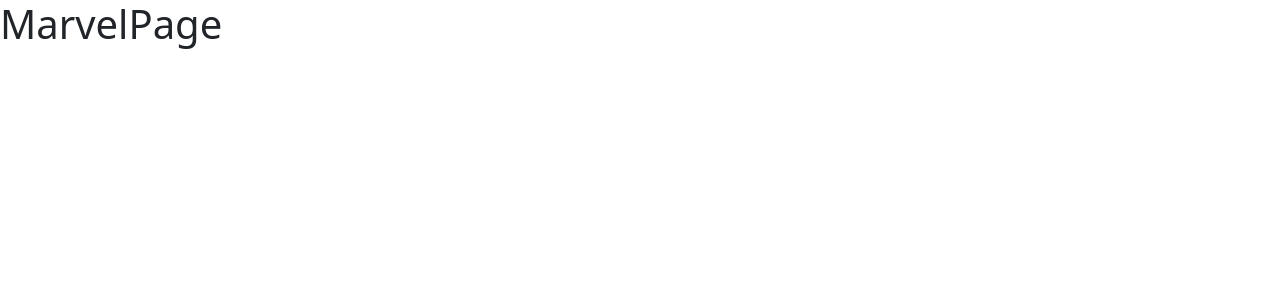
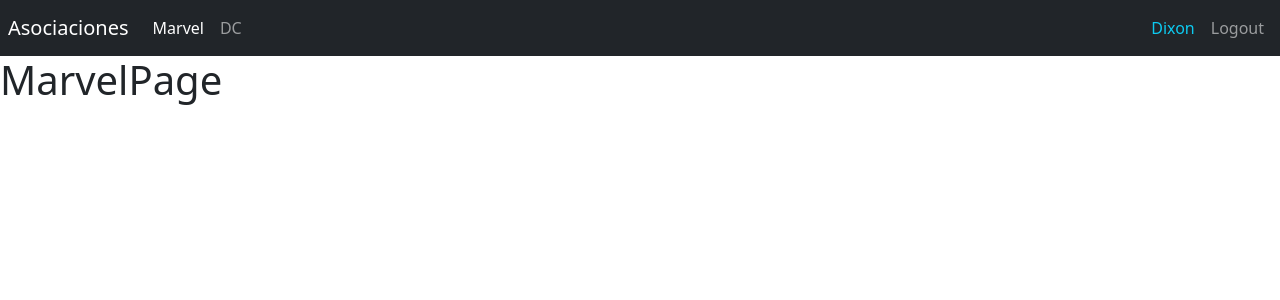
Before and after one commit to dgutierrez21/R2-React-De-cero-a-experto-Hooks-y-MERN, a React (Vite) app in the folder 06-heroes-spa/: page /marvel in a window 1280 px wide. Shown: the top 300 px of the page. Built offline with nearby package versions, Linux system fonts and the light colour scheme.

Commit message:
añadir navbar y archivos de barril

```diff
--- a/06-heroes-spa/src/HeroesApp.jsx
+++ b/06-heroes-spa/src/HeroesApp.jsx
@@ -1,9 +1,11 @@
 import React from "react";
 import { Outlet } from "react-router-dom";
+import { Navbar } from "./ui/components/Navbar";
 
 export const HeroesApp = () => {
   return (
     <>
+      <Navbar />
       <Outlet />
     </>
   );
--- /dev/null
+++ b/06-heroes-spa/src/auth/pages/index.js
@@ -0,0 +1 @@
+export * from "./LoginPage";
--- /dev/null
+++ b/06-heroes-spa/src/heroes/pages/index.js
@@ -0,0 +1,2 @@
+export * from "./DCPage";
+export * from "./MarvelPage";
--- a/06-heroes-spa/src/router/AppRouter.jsx
+++ b/06-heroes-spa/src/router/AppRouter.jsx
@@ -3,10 +3,10 @@
   Navigate,
   RouterProvider,
 } from "react-router-dom";
-import { MarvelPage } from "../heroes/pages/MarvelPage";
-import { DCPage } from "../heroes/pages/DCPage";
-import { LoginPage } from "../auth/pages/LoginPage";
+
+import { LoginPage } from "../auth/pages";
 import { HeroesApp } from "../HeroesApp";
+import { DCPage, MarvelPage } from "../heroes/pages";
 
 const router = createBrowserRouter([
   {
--- /dev/null
+++ b/06-heroes-spa/src/ui/components/Navbar.jsx
@@ -0,0 +1,30 @@
+import { Link, NavLink } from "react-router-dom";
+
+export const Navbar = () => {
+  return (
+    <nav className="navbar navbar-expand-sm navbar-dark bg-dark p-2">
+      <Link className="navbar-brand" to="/">
+        Asociaciones
+      </Link>
+
+      <div className="navbar-collapse">
+        <div className="navbar-nav">
+          <NavLink className="nav-item nav-link" to="/marvel">
+            Marvel
+          </NavLink>
+
+          <NavLink className="nav-item nav-link" to="/dc">
+            DC
+          </NavLink>
+        </div>
+      </div>
+
+      <div className="navbar-collapse collapse w-100 order-3 dual-collapse2 d-flex justify-content-end">
+        <ul className="navbar-nav ml-auto">
+          <span className="nav-item nav-link text-info">Dixon</span>
+          <button className="btn nav-item nav-link">Logout</button>
+        </ul>
+      </div>
+    </nav>
+  );
+};
```
